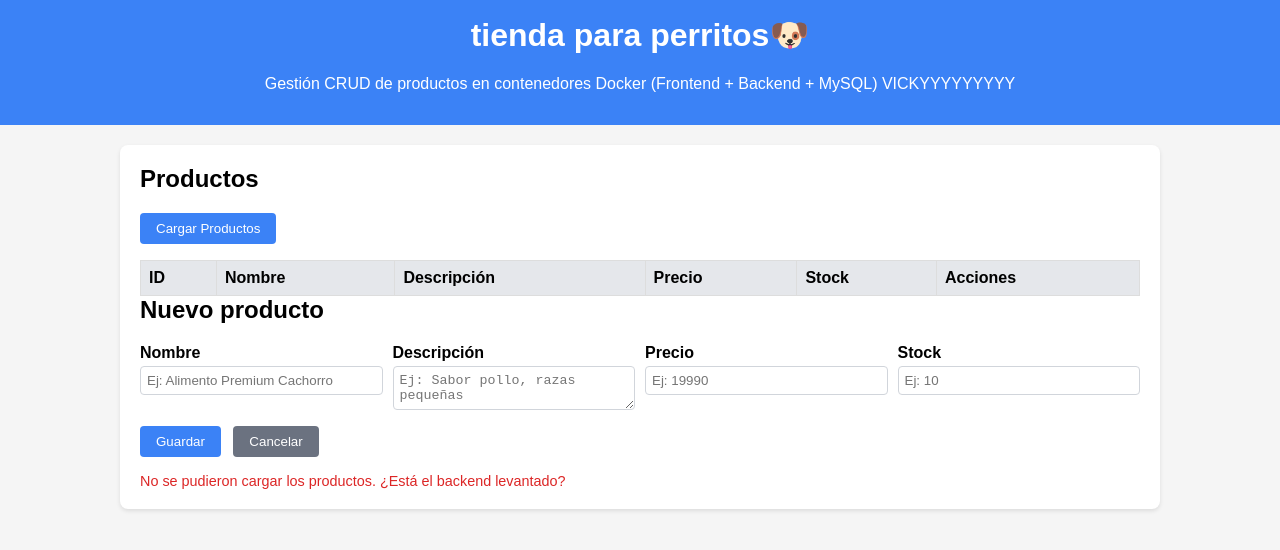
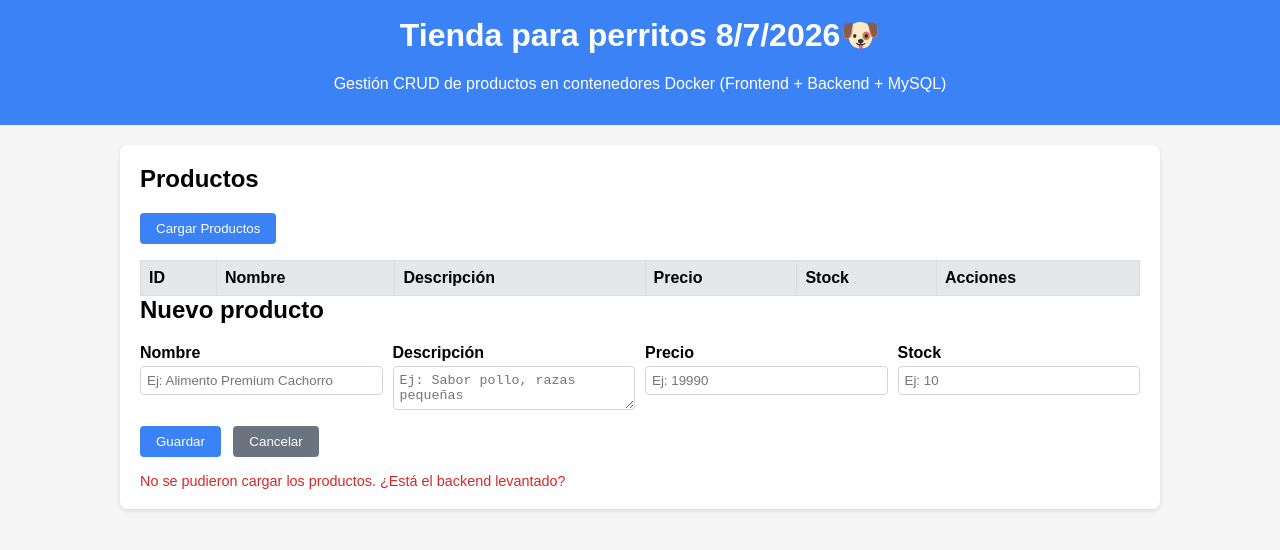
Before and after one commit to EduDuoc/tienda-perritos-eks, a plain HTML site: page frontend/index.html in a window 1280 px wide. Drawn offline with Linux system fonts and the light colour scheme; no server answers.

Commit message:
Update index.html

```diff
--- a/frontend/index.html
+++ b/frontend/index.html
@@ -94,8 +94,8 @@
 </head>
 <body>
   <header>
-    <h1>tienda para perritos&#128054;</h1>
-    <p>Gestión CRUD de productos en contenedores Docker (Frontend + Backend + MySQL) VICKYYYYYYYYY</p>
+    <h1>Tienda para perritos 8/7/2026&#128054;</h1>
+    <p>Gestión CRUD de productos en contenedores Docker (Frontend + Backend + MySQL) </p>
   </header>
   <main>
     <section>
```
